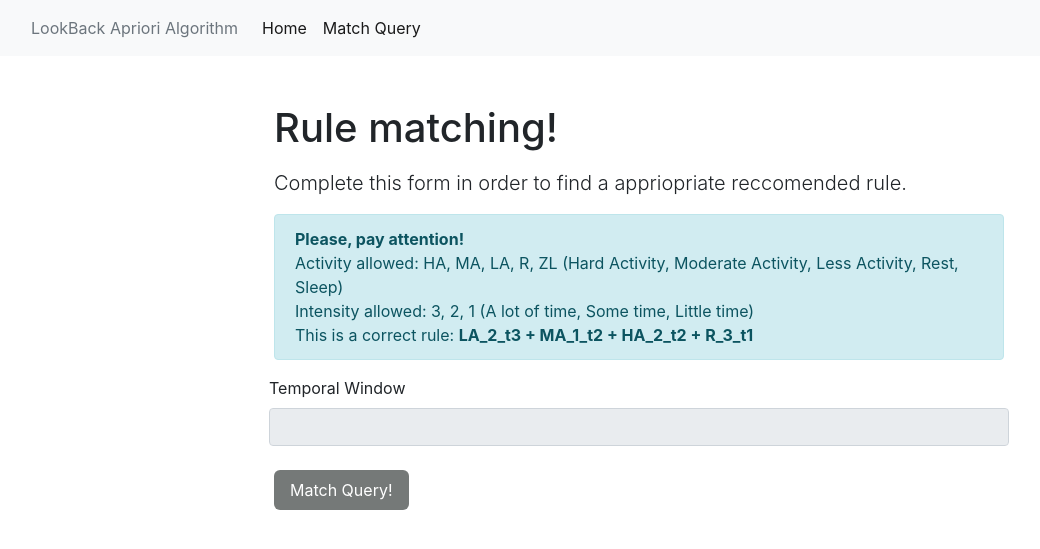
After one commit to DataScienceUNIVR/Server_LookBack_Apriori_Algorithm, a Flask app: template templates/matchQueryForm.html in a window 1280 px wide. The commit adds this page. Shown: the top 549 px of the page, without its empty margins (1-1041 px from the left). Run offline with Flask 2, Linux system fonts and the light colour scheme; the template is opened without the code that fills it, so the values that code supplies are empty; parts of the project's set-up code (start-up, migrations or seed data) failed here and were passed over; some libraries are stand-ins or nearby versions.

Commit message:
Matching algorithm in working

```diff
--- a/LookBack_Apriori_Algorithm.py
+++ b/LookBack_Apriori_Algorithm.py
@@ -158,7 +158,7 @@ def get_latex_from_rule(rule):
 def run(path,sleep_value, temporal_window=2, min_support=0.02, min_confidence=0):
  light_activity_df = pd.read_json(path+'/lightly_active_minutes.json')
  moderate_activity_df = pd.read_json(path+'/moderately_active_minutes.json')
- heavy_activity_df = pd.read_json(path+'/very_active_minutes.json')  #problema assurdo qui
+ heavy_activity_df = pd.read_json(path+'/very_active_minutes.json')
  rest_df = pd.read_json(path+'/sedentary_minutes.json')
  sleep_quality_df = pd.read_json(path+'/sleep.json')
  sleep_quality_df = sleep_quality_df[['dateOfSleep', 'efficiency']]
@@ -199,8 +199,6 @@ def run(path,sleep_value, temporal_window=2, min_support=0.02, min_confidence=0)
  """#EXPERIMENTS"""
 
  rules = wrapper_function(dataset, sleep_value, temporal_window, min_support, min_confidence)
- print(len(rules))
-
  #sort rules
  rules=utilities.rulesSorting(rules,temporal_window)
 
--- a/app.py
+++ b/app.py
@@ -9,16 +9,20 @@
 
 
 from asyncore import write
+from email.policy import default
 from select import select
 from tokenize import String
 from wsgiref.validate import validator
 import LookBack_Apriori_Algorithm
 import utilities
-from flask import Flask, render_template, redirect, url_for,request
+import json
+from flask import Flask, make_response, render_template, redirect, url_for,request
 from flask_bootstrap import Bootstrap
 from turtle import onclick, position
 from tkinter import Tk, filedialog
-
+from flask_sqlalchemy import SQLAlchemy
+from datetime import datetime
+from sqlalchemy.ext.hybrid import hybrid_property
 app = Flask(__name__)
 
 # Flask-WTF requires an enryption key - the string can be anything
@@ -27,21 +31,13 @@ app.config['SECRET_KEY'] = 'C2HWGVoMGfNTBsrYQg8EcMrdTimkZfAb'
 # Flask-Bootstrap requires this line
 Bootstrap(app)
 
-# with Flask-WTF, each web form is represented by a class
-# "NameForm" the name of form can change; "(FlaskForm)" cannot
-# see the route for "/" and "index.html" to see how this is used
-# questo modulo ha un solo campo di inserimento testo e uno di invio
-# se volessi costruire più form li devo definire in una nuova classe
-# DataRequired fa si che i form non siano vuoti
-
 
 # all Flask routes below
-# aggiungiamo i metodi per gestire i dati dei form
 @app.route('/')
 def index():
     return render_template('index.html')
 
-@app.route('/algorithm', methods=["POST"])
+@app.route('/algorithm', methods=["POST","GET"])
 def algorithm():
     data=request.form.get('data_select')
     sleep_value= request.form.get("sleep_value")
@@ -50,7 +46,6 @@ def algorithm():
     min_confidence=request.form.get("min_confidence")
 
     correct=True
-
 
     #check if all value are present
     if data=="null" or not sleep_value or not temporal_window or not min_support or not min_confidence:
@@ -64,14 +59,17 @@ def algorithm():
 
     #check range of value
     if correct:
-     message,correct=utilities.dataRange(sleep_value,temporal_window,min_support,min_confidence)
+     message,correct=utilities.__dataRange(sleep_value,temporal_window,min_support,min_confidence)
 
     if correct:
-       #call algorithm
        #extend path C:/Users/Marco Castelli/Documents/PytonWorkspace/newproject/Data/pm1
-       path='Data/'+data
+       data='Data/'+data
+
        #run algorithm (sorting is included)
-       rules,len_rules=LookBack_Apriori_Algorithm.run(path,sleep_value,temporal_window,min_support,min_confidence)
+       rules,len_rules=LookBack_Apriori_Algorithm.run(data,sleep_value,temporal_window,min_support,min_confidence)
+
+       #save info in a file
+       utilities.__saveSetting(temporal_window,rules,'setting.txt')
 
        return render_template("algorithm.html", sleep_value=sleep_value,
        temporal_window=temporal_window,min_support=min_support,min_confidence=min_confidence,
@@ -79,6 +77,41 @@ def algorithm():
     else:
         return render_template("index.html",message=message)
 
+@app.route('/algorithm/matchQueryForm', methods=["POST","GET"])
+def matchQueryForm():
+    temporal_window,rules=utilities.__splitFile()
+    return render_template('matchQueryForm.html',rules=rules,temporal_window=temporal_window)
+
+@app.route('/algorithm/matchQueryForm/matchingQuery', methods=["POST","GET"])
+def matchingQuery():
+    temporal_window,rules=utilities.__splitFile()
+
+    #obtain info from form
+    if temporal_window>=1:
+        activity_t1=request.form.get('activity_t1')
+    if temporal_window>=2:
+        activity_t2=request.form.get('activity_t2')
+    if temporal_window>=3:
+        activity_t3=request.form.get('activity_t3')
+
+    #Check if form is completed
+    if activity_t1 == "" or activity_t2 == "" or activity_t3 == "":
+        return render_template("matchQueryForm.html",message="All field required",temporal_window=temporal_window)
+
+    #Upper case
+    activity_t3=activity_t3.upper()
+    activity_t2=activity_t2.upper()
+    activity_t1=activity_t1.upper()
+
+    #Create query rule
+    if temporal_window==3:
+     query=activity_t3+" + "+ activity_t2 + " + "+activity_t1
+    if temporal_window==2:
+     query=activity_t2 + " + "+activity_t1
+    if temporal_window==1:
+     query=activity_t1
+
+    return render_template('matchingQuery.html',query=query)
 
 # keep this as is
 if __name__ == '__main__':
--- /dev/null
+++ b/static/SubmitButton.css
@@ -0,0 +1,51 @@
+.button {
+    position: relative;
+    padding: 8px 16px;
+    background: #757978;
+    border: none;
+    outline: none;
+    border-radius: 6px;
+    cursor: pointer;
+    color:white;
+  }
+
+  .button:active {
+    background: #757978;
+  }
+
+  .button__text {
+    font: 15px;
+    color: #ffffff;
+    transition: all 0.2s;
+  }
+
+  .button--loading .button__text {
+    visibility: hidden;
+    opacity: 0;
+  }
+
+  .button--loading::after {
+    content: "";
+    position: absolute;
+    width: 32px;
+    height: 32px;
+    top: 0;
+    left: 0;
+    right: 0;
+    bottom: 0;
+    margin: auto;
+    border: 4px solid transparent;
+    border-top-color: #ffffff;
+    border-radius: 50%;
+    animation: button-loading-spinner 1s ease infinite;
+  }
+
+  @keyframes button-loading-spinner {
+    from {
+      transform: rotate(0turn);
+    }
+
+    to {
+      transform: rotate(1turn);
+    }
+  }
--- a/templates/base.html
+++ b/templates/base.html
@@ -8,6 +8,7 @@
   <!-- Bootstrap CSS -->
   <link rel="stylesheet" href="https://cdn.jsdelivr.net/npm/bootstrap@4.3.1/dist/css/bootstrap.min.css" integrity="sha384-ggOyR0iXCbMQv3Xipma34MD+dH/1fQ784/j6cY/iJTQUOhcWr7x9JvoRxT2MZw1T" crossorigin="anonymous">
 
+  {% block cssLink %}{% endblock %}
   <title>
       {% block title %}Home{% endblock %}
   </title>
@@ -22,12 +23,14 @@
         <li class="nav-item active">
           <a class="nav-link" href="{{ url_for('index') }}">Home <span class="sr-only">(current)</span></a>
         </li>
+        {% block matchQueryForm %}
+        {% endblock %}
     </div>
   </nav>
 
   <script src="https://code.jquery.com/jquery-3.4.1.slim.min.js" integrity="sha384-J6qa4849blE2+poT4WnyKhv5vZF5SrPo0iEjwBvKU7imGFAV0wwj1yYfoRSJoZ+n" crossorigin="anonymous"></script>
   <script src="https://cdn.jsdelivr.net/npm/popper.js@1.16.0/dist/umd/popper.min.js" integrity="sha384-Q6E9RHvbIyZFJoft+2mJbHaEWldlvI9IOYy5n3zV9zzTtmI3UksdQRVvoxMfooAo" crossorigin="anonymous"></script>
-   <script src="https://cdn.jsdelivr.net/npm/bootstrap@4.4.1/dist/js/bootstrap.min.js" integrity="sha384-wfSDF2E50Y2D1uUdj0O3uMBJnjuUD4Ih7YwaYd1iqfktj0Uod8GCExl3Og8ifwB6" crossorigin="anonymous"></script>
+  <script src="https://cdn.jsdelivr.net/npm/bootstrap@4.4.1/dist/js/bootstrap.min.js" integrity="sha384-wfSDF2E50Y2D1uUdj0O3uMBJnjuUD4Ih7YwaYd1iqfktj0Uod8GCExl3Og8ifwB6" crossorigin="anonymous"></script>
 
 {% block content %}
 {% endblock %}
--- /dev/null
+++ b/templates/matchQueryForm.html
@@ -0,0 +1,78 @@
+{% extends 'base.html' %}
+
+{% block cssLink %}
+<link rel="stylesheet" href="static/SubmitButton.css">
+{% endblock %}
+
+{% block title %}
+Match Query
+{% endblock %}
+
+{% block matchQueryForm %}
+<li class="nav-item active">
+    <a class="nav-link" href="{{ url_for('matchQueryForm') }} ">Match Query</a><span class="sr-only">(current)</span></a>
+</li>
+{% endblock %}
+
+
+{% block content %}
+<div class="container">
+    <div class="row">
+      <div class="col-md-10 col-lg-8 mx-lg-auto mx-md-auto">
+        <h1 class="pt-5 pb-2">Rule matching!</h1>
+        <p class="lead">Complete this form in order to find a appriopriate reccomended rule. </p>
+
+        {% if message %}
+          <div class="alert alert-warning alert-dismissible fade show" role="alert">
+            <strong>Att!</strong> {{message}}
+            <button type="button" class="close" data-dismiss="alert" aria-label="Close">
+              <span aria-hidden="true">&times;</span>
+            </button>
+          </div>
+        {% endif %}
+
+        <div class="alert alert-info" role="alert">
+          <strong>Please, pay attention!</strong>
+        </br>
+          Activity allowed: HA, MA, LA, R, ZL (Hard Activity, Moderate Activity, Less Activity, Rest, Sleep)
+        </br>
+          Intensity allowed: 3, 2, 1 (A lot of time, Some time, Little time)
+        </br>
+          This is a correct rule: <strong>LA_2_t3 + MA_1_t2 + HA_2_t2 + R_3_t1</strong>
+        </div>
+
+        <form action="{{ url_for('matchingQuery') }} " method="POST">
+             <div class="form-row">
+              <label>Temporal Window</label>
+               <input type="number" class="form-control" name="temporal_window" value={{temporal_window}} placeholder={{temporal_window}} disabled>
+              </div>
+              <br/>
+             {% if temporal_window >=3 %}
+             <div class="form-row">
+              <input type="text" class="form-control" name="activity_t3" placeholder="Example: LA_2_t3 + HA_1_t3" >
+              </div>
+             <br/>
+             {% endif %}
+
+             {% if temporal_window >=2 %}
+             <div class="form-row">
+              <input type="text" class="form-control" name="activity_t2" placeholder="Example: MA_2_t2 + R_1_t2" >
+              </div>
+            <br/>
+             {% endif %}
+
+             {% if temporal_window >=1 %}
+             <div class="form-row">
+              <input type="text" class="form-control" name="activity_t1" placeholder="Example: MA_2_t1 + ZL_1_t1" >
+              </div>
+            <br/>
+             {% endif %}
+             <button type="submit" class="button" onclick="this.classList.toggle('button--loading')">
+              <span class="button__text">Match Query!</span>
+          </button>
+        </form>
+    </div>
+  </div>
+</div>
+
+{% endblock %}
```
Also changed, not shown: templates/algorithm.html (+8 -0 lines), templates/index.html (+8 -3 lines), templates/matchingQuery.html (added, +29 -0 lines), utilities.py (+46 -1 lines).
